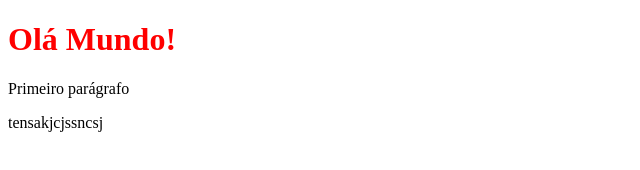
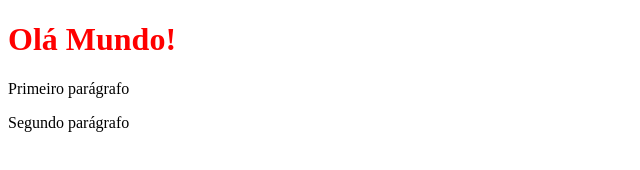
Before and after one commit to toraneko-san/github, a plain HTML site: page index.html in a window 1280 px wide. Shown: the full height of the page, 0-640 px from the left. Drawn offline with Linux system fonts and the light colour scheme.

Commit message:
segunda versao

```diff
--- a/index.html
+++ b/index.html
@@ -13,6 +13,6 @@
   <body>
     <h1>Olá Mundo!</h1>
     <p>Primeiro parágrafo</p>
-    <p>tensakjcjssncsj</p>
+    <p>Segundo parágrafo</p>
   </body>
 </html>
```
Also changed, not shown: estilo.css (added).
